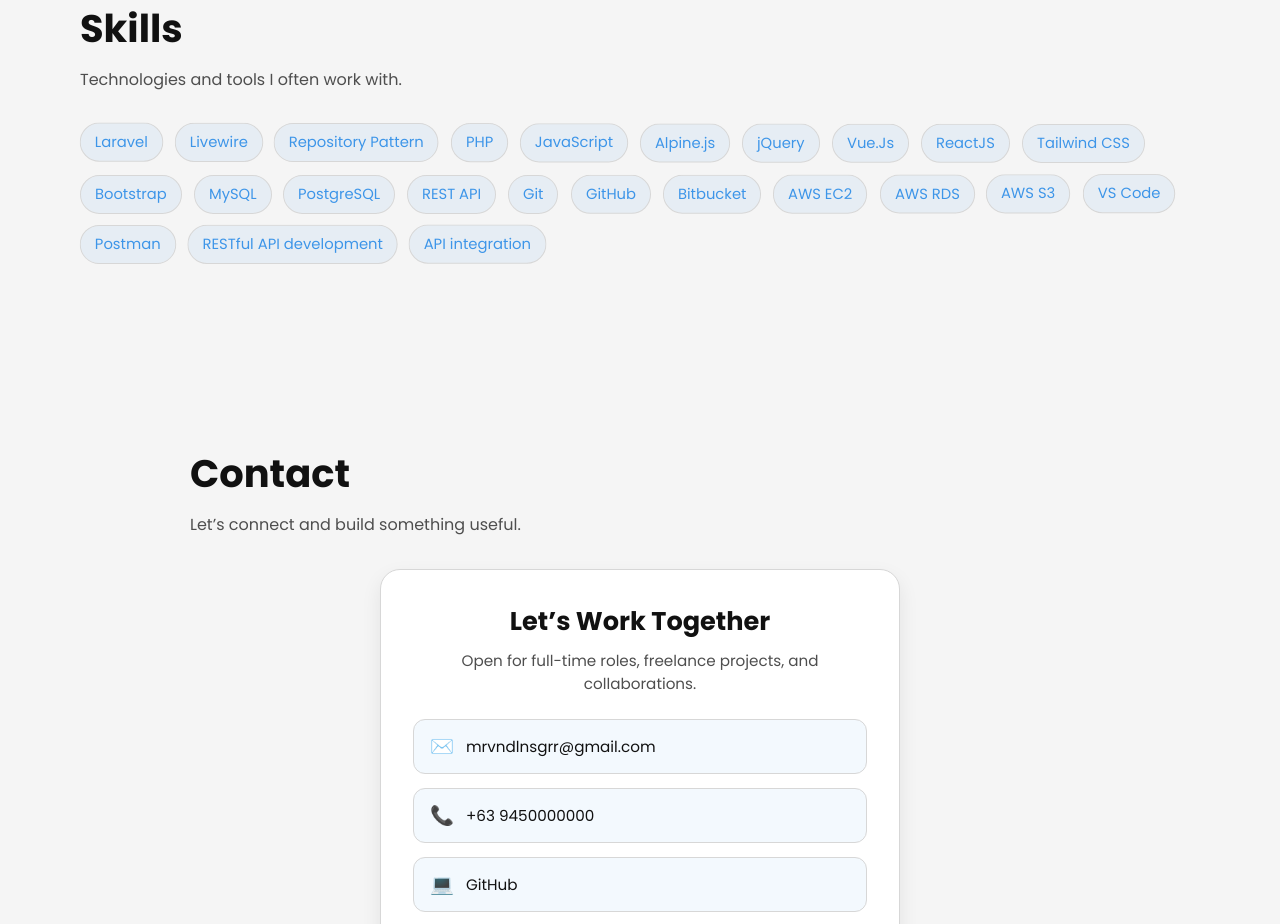
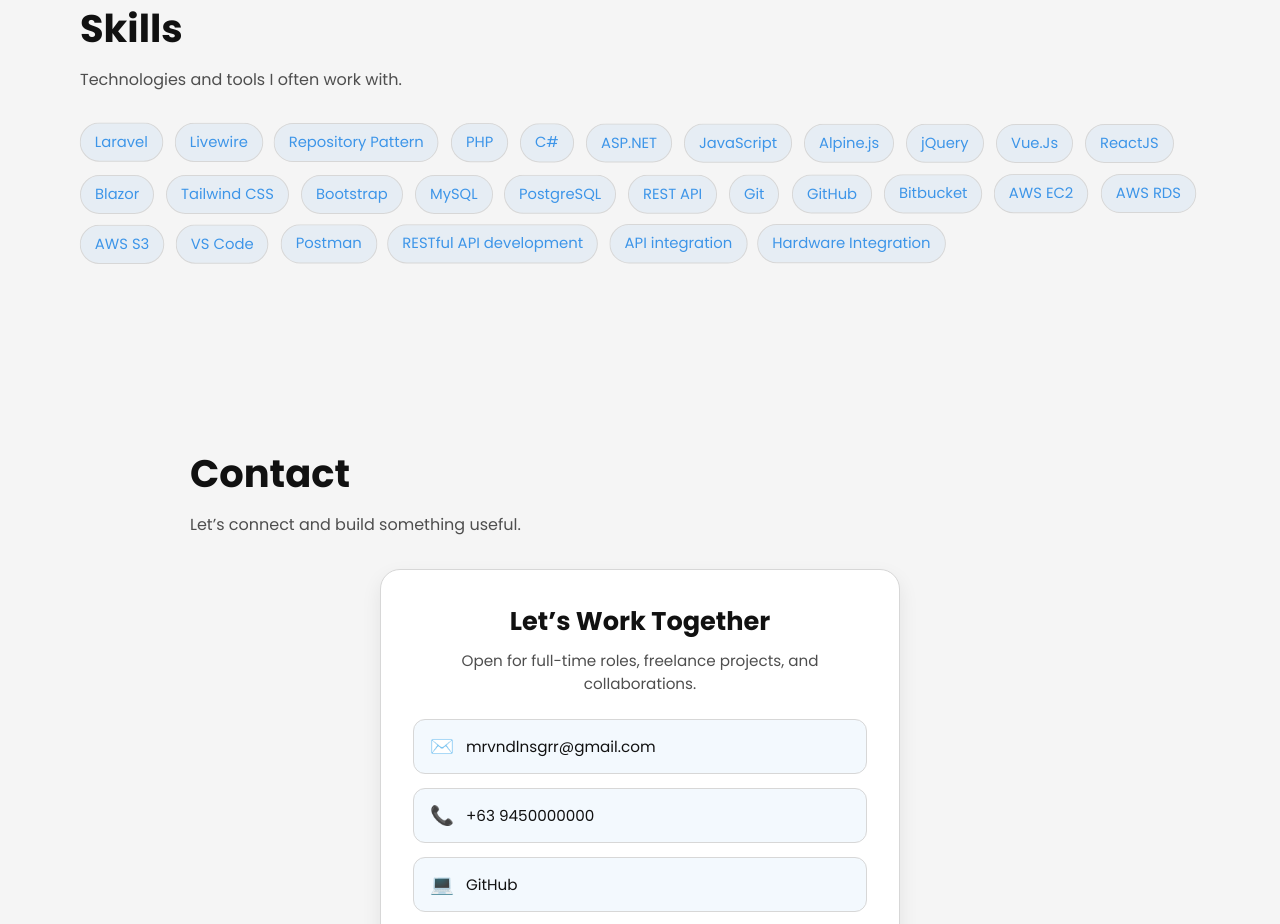
Before and after one commit to mrvndln/mrvndlnsgrr, a React (Vite) app: page / in a window 1280 px wide. Shown: the part 6460-7384 px from the top of the page. Built offline with nearby package versions, Linux system fonts and the light colour scheme.

Commit message:
added skills

```diff
--- a/src/data/portfolio.js
+++ b/src/data/portfolio.js
@@ -320,11 +320,14 @@
     "Livewire",
     "Repository Pattern",
     "PHP",
+    "C#",
+    "ASP.NET",
     "JavaScript",
     "Alpine.js",
     "jQuery",
     "Vue.Js",
     "ReactJS",
+    "Blazor",
     "Tailwind CSS",
     "Bootstrap",
     "MySQL",
@@ -340,5 +343,6 @@
     "Postman",
     "RESTful API development",
     "API integration",
+    "Hardware Integration"
   ],
 };
```
